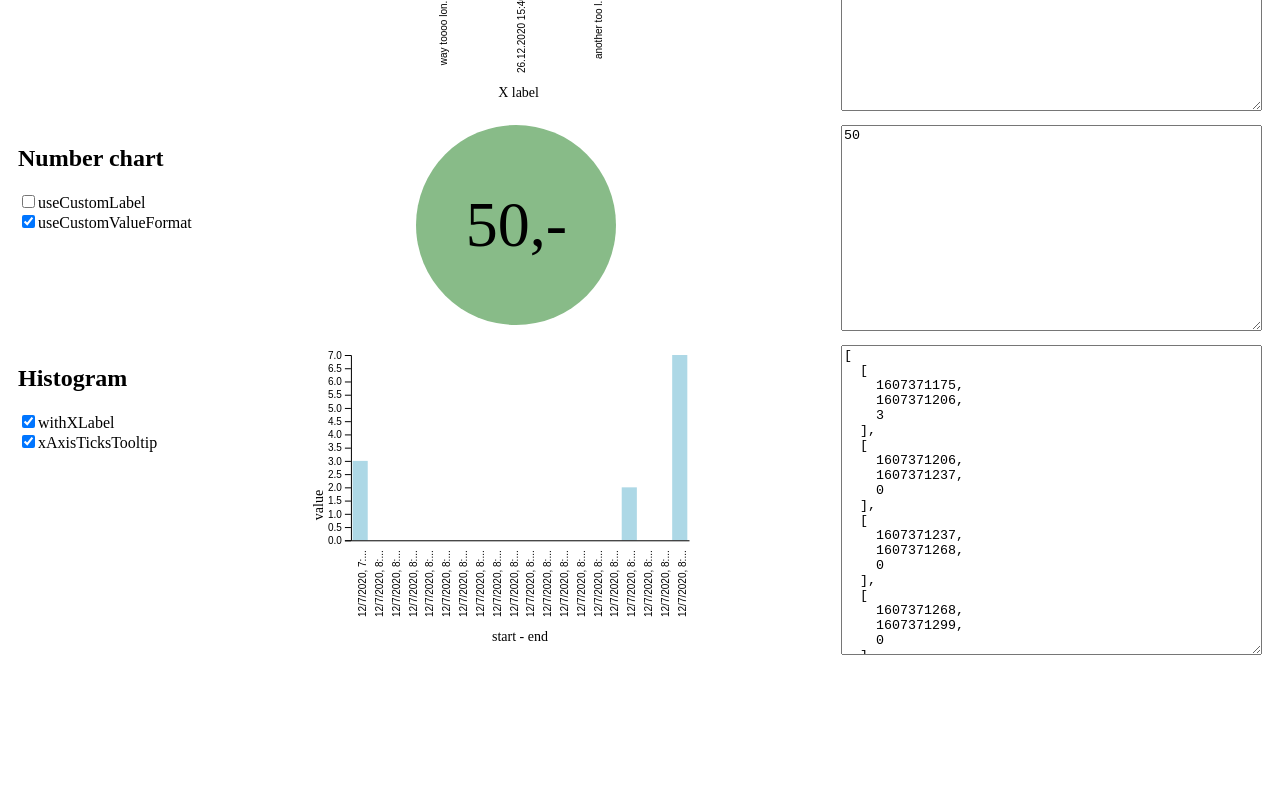
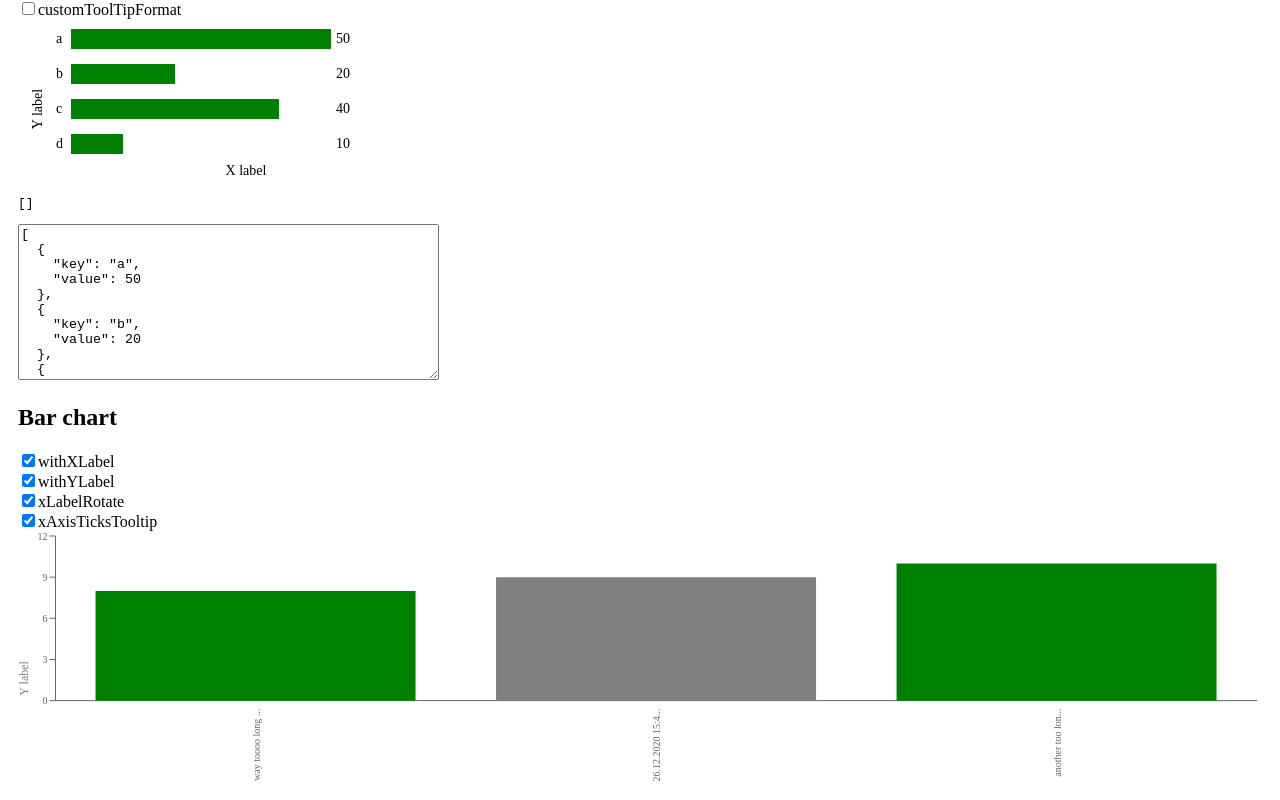
Before and after one commit to flsy/metacharts, a React (Create React App) app: page / in a window 1280 px wide. Shown: the part 1540-2340 px from the top of the page. Before the commit the page ends 2227 px from the top, so only its background shows below. Built offline with nearby package versions, Linux system fonts and the light colour scheme.

Commit message:
Histograp using barchart v2

```diff
--- a/src/DemoContainer.tsx
+++ b/src/DemoContainer.tsx
@@ -14,7 +14,7 @@ const DemoContainer = <T extends object, D extends object | number>({ children,
 
     return (
         <div style={{ margin: '20px 0'}}>
-            <div style={{ display: 'flex', justifyContent: 'space-between' }}>
+            <div>
                 <div>
                     <h2>{title}</h2>
                     {Object.keys(changes).map(key => {
--- a/src/Histogram/Histogram.tsx
+++ b/src/Histogram/Histogram.tsx
@@ -1,5 +1,5 @@
 import React from 'react';
-import BarChart from '../BarChart/BarChart';
+import BarChartV2 from '../BarChart/BarChartV2';
 
 interface IData {
     from: number;
@@ -8,24 +8,21 @@ interface IData {
 }
 
 interface IProps {
-    width: number;
     height: number;
     colour: string;
     timeFormat: (timestamp: number) => string;
     data: IData[];
-    xAxisTicksRotate?: number;
+    xAxisTicksRotate?: boolean;
     xAxisTicksTooltip?: boolean;
     xAxisTicksTooltipFormat?: (from: string, to: string, index: number) => string;
     xAxisLabel?: string;
     yAxisLabel?: string;
-
     keyFormat?: (value: string, index: number) => string;
 
 
 }
 
-const Histogram = ({height, width, data, colour, timeFormat, xAxisTicksRotate, xAxisTicksTooltip, xAxisTicksTooltipFormat, xAxisLabel, yAxisLabel, keyFormat}: IProps) => {
-
+const Histogram = ({height, data, colour, timeFormat, xAxisTicksRotate, xAxisTicksTooltip, xAxisTicksTooltipFormat, xAxisLabel, yAxisLabel, keyFormat}: IProps) => {
     const chartData = data.map(item => {
         return ({
             key: timeFormat(item.from),
@@ -38,17 +35,19 @@ const Histogram = ({height, width, data, colour, timeFormat, xAxisTicksRotate, x
         if (xAxisTicksTooltipFormat) {
             return xAxisTicksTooltipFormat(chartData[index].key, timeFormat(data[index].to), index);
         }
+
         return `${chartData[index].key} - ${timeFormat(data[index].to)} : ${chartData[index].value}`;
     }
 
     return (
-        <BarChart height={height} width={width} data={chartData}
+        <BarChartV2
+            height={height}
+            data={chartData}
             colour={colour}
-        xAxisTicksRotate={xAxisTicksRotate}
+            xAxisTicksRotate={!!xAxisTicksRotate}
             xAxisTicksTooltip={xAxisTicksTooltip}
             xAxisTicksTooltipFormat={defaultXAxisTicksTooltipFormat}
             xAxisLabel={xAxisLabel}
-
             yAxisLabel={yAxisLabel}
             keyFormat={keyFormat}
         />
--- a/src/Histogram/HistogramDemo.tsx
+++ b/src/Histogram/HistogramDemo.tsx
@@ -114,11 +114,10 @@ const HistogramDemo = () => {
             {({ xAxisTicksTooltip, withXLabel }, input) => {
                 return (
                     <Histogram
-                        width={400}
                         height={300}
                         colour="lightblue"
                         timeFormat={format}
-                        xAxisTicksRotate={-90}
+                        xAxisTicksRotate={true}
                         xAxisTicksTooltip={xAxisTicksTooltip}
                         data={input.map(item => ({
                             from: item[0] * 1000,
```
Lines whose indentation alone changed are shown as unchanged.
